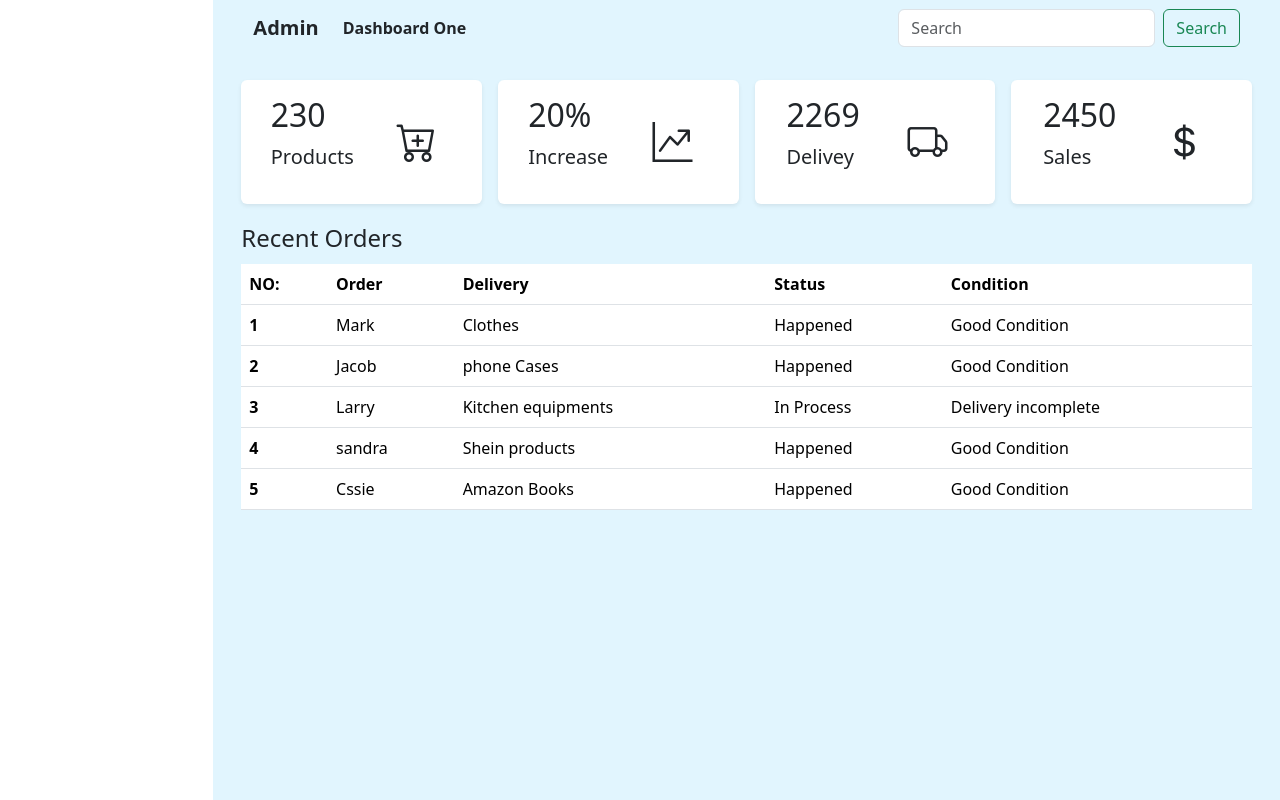
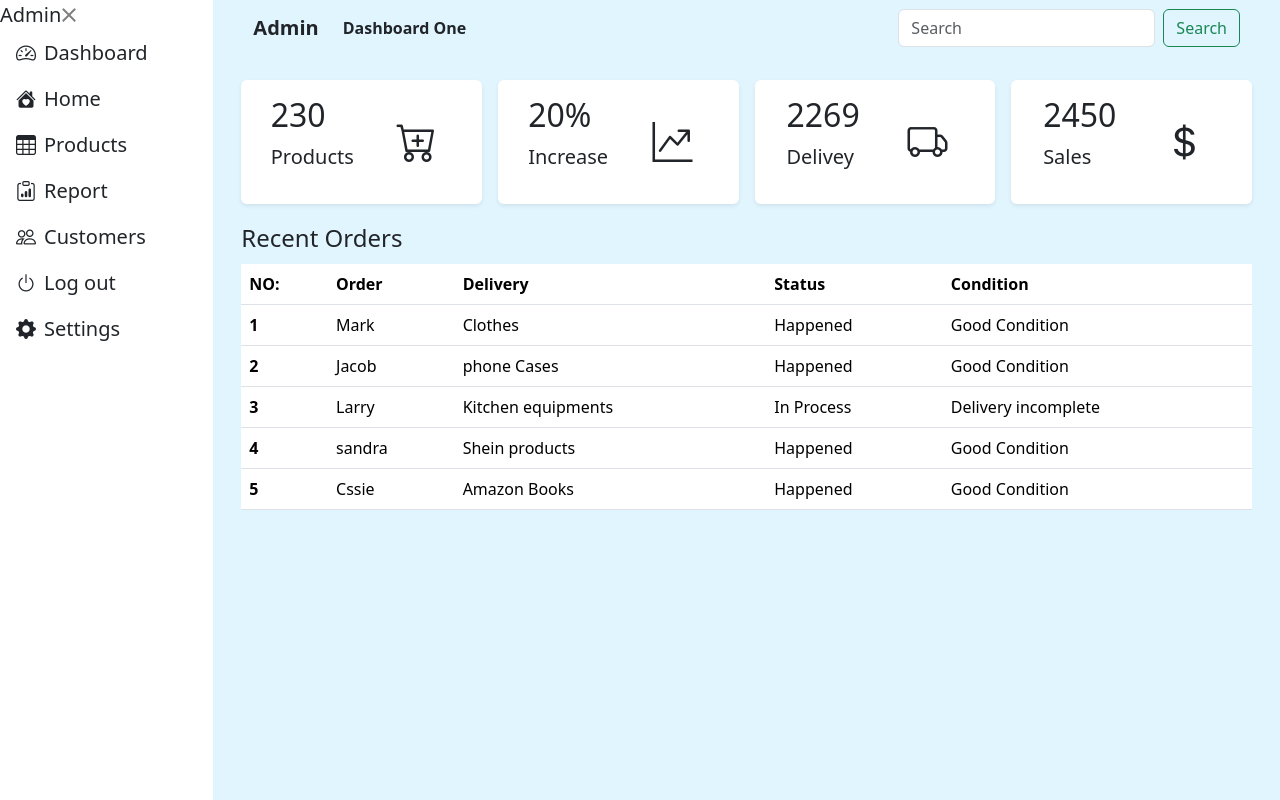
Before and after one commit to Kathoni/Dashboards2, a React (Create React App) app: page / in a window 1280 px wide. Built offline with nearby package versions, Linux system fonts and the light colour scheme.

Commit message:
Adjastments

```diff
--- a/src/compnents/Sidebar.jsx
+++ b/src/compnents/Sidebar.jsx
@@ -1,21 +1,21 @@
+import React, { useState } from 'react';
 import 'bootstrap/dist/css/bootstrap.min.css';
 import 'bootstrap-icons/font/bootstrap-icons.css';
 import { Link } from 'react-router-dom';
 import '../styles/style.css';
-import React, { useState } from 'react';
 
 
 
 function Sidebar() {
-  const [isOpen, setIsOpen] = useState(false);
+  const [isOpen, setIsOpen] = useState(true);
 
   const toggleSidebar = () => {
     setIsOpen(!isOpen);
   };
 
   return (
-    <div>
-    <div className="offcanvas offcanvas-start " tabIndex="-1" id="sidebarMenu" aria-labelledby="sidebarMenuLabel">
+    <>
+
       <div className="offcanvas-header">
         <h5 className="offcanvas-title" id="sidebarMenuLabel">Admin</h5>
         <button type="button" className="btn-close text-reset" onClick={toggleSidebar}></button>
@@ -23,44 +23,43 @@ function Sidebar() {
       <div className="offcanvas-body">
         <ul className="nav flex-column">
           <li className="nav-item">
-            <Link className="nav-link"  >
+            <Link className="nav-link text-dark fs-5"  >
               <i className="bi bi-speedometer2 me-2"></i>Dashboard
             </Link>
           </li>
           <li className="nav-item">
-            <Link className="nav-link" >
+            <Link className="nav-link text-dark fs-5" >
               <i className="bi bi-house-heart-fill me-2"></i>Home
             </Link>
           </li>
           <li className="nav-item">
-            <Link className="nav-link"  >
+            <Link className="nav-link text-dark fs-5"  >
               <i className="bi bi-table me-2"></i>Products
             </Link>
           </li>
           <li className="nav-item">
-            <Link className="nav-link" >
+            <Link className="nav-link text-dark fs-5" >
               <i className="bi bi-clipboard-data me-2"></i>Report
             </Link>
           </li>
           <li className="nav-item">
-            <Link className="nav-link" >
+            <Link className="nav-link text-dark fs-5" >
               <i className="bi bi-people me-2"></i>Customers
             </Link>
           </li>
           <li className="nav-item">
-            <Link className="nav-link"  >
+            <Link className="nav-link text-dark fs-5"  >
               <i className="bi bi-power me-2"></i>Log out
             </Link>
           </li>
           <li className="nav-item">
-            <Link className="nav-link">
+            <Link className="nav-link text-dark fs-5">
               <i className="bi bi-gear-fill me-2"></i>Settings
             </Link>
           </li>
         </ul>
-      </div>
     </div>
-</div>
+</>
   );
 }
 
--- a/src/pages/DashboardOne.jsx
+++ b/src/pages/DashboardOne.jsx
@@ -1,11 +1,11 @@
 import React from 'react'
 import Navbar from '../compnents/Navbar'
 
-function DashboardOne() {
+function DashboardOne({Isopen}) {
 
   return (
     <div className=' dashboard px-3'>
-      <Navbar />
+      <Navbar Isopen={Isopen} />
       <div>
         <div className='row g-3 my-2'>
           <div className='col-md-3'>
```
